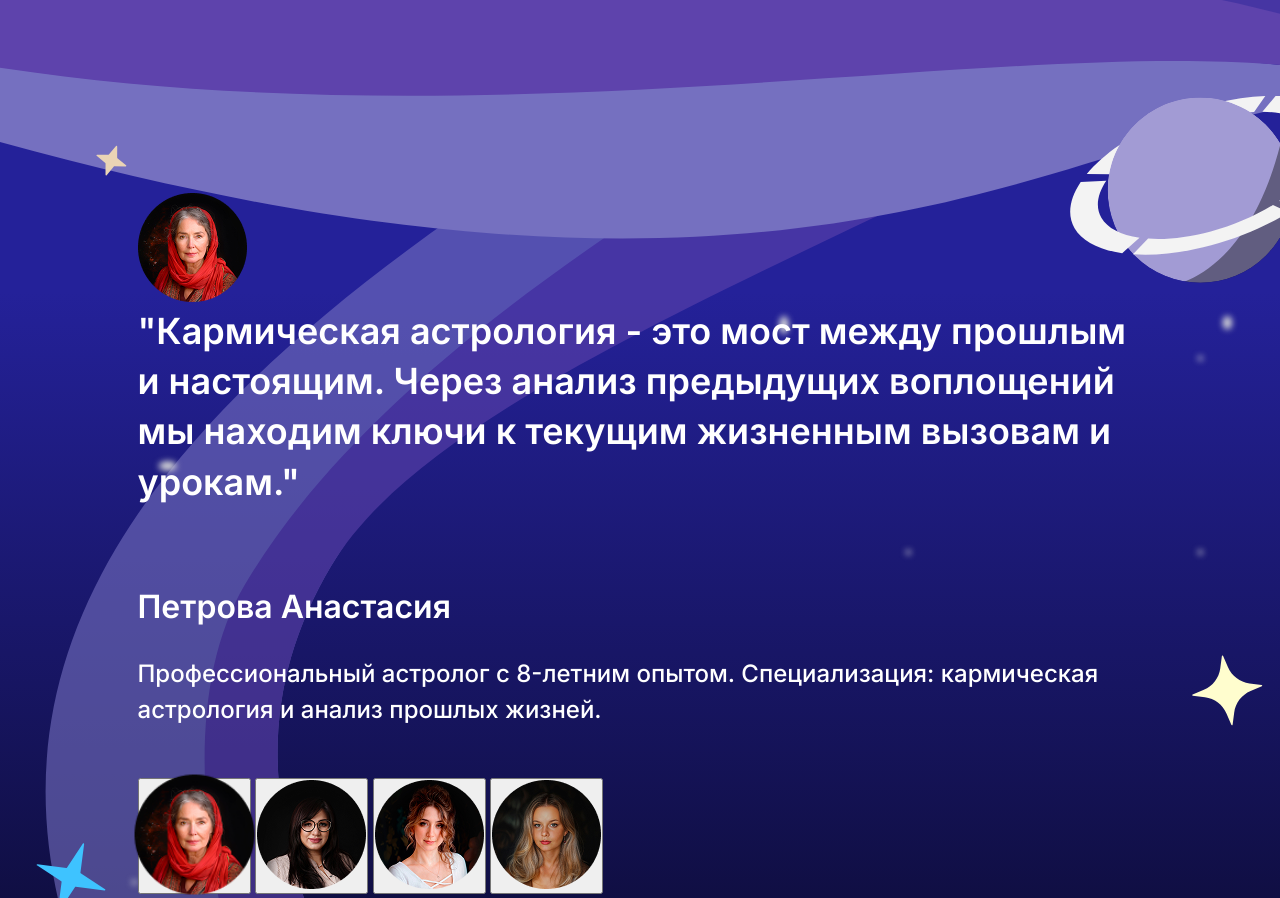
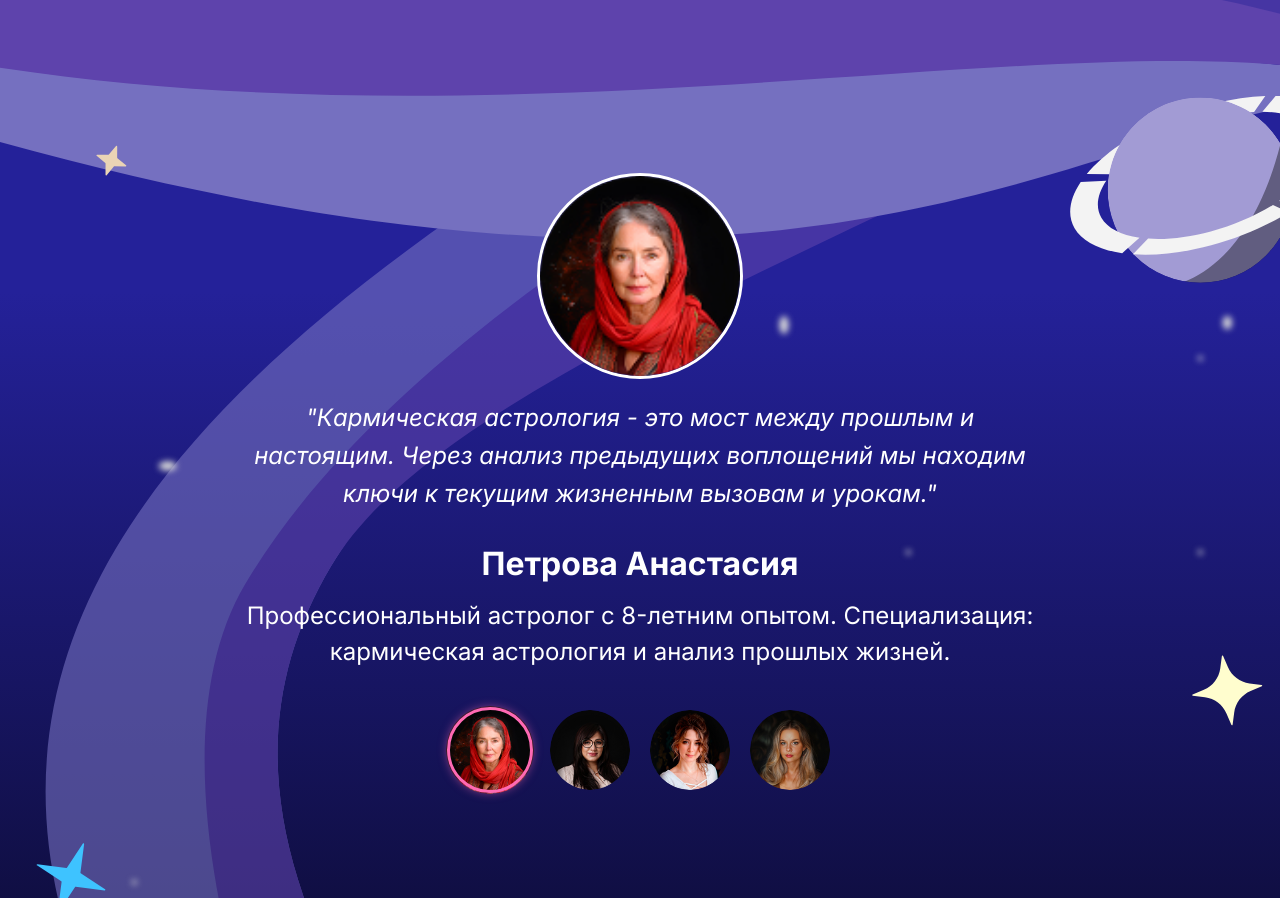
Before and after one commit to dragonburrrn/astra-site, a website: page public/index.html in a window 1280 px wide. Shown: the part 1020-1918 px from the top of the page. Drawn offline with Linux system fonts and the light colour scheme.

Commit message:
Update style.css

```diff
--- a/public/style.css
+++ b/public/style.css
@@ -136,35 +136,109 @@ main {
 }
 
 .specialist {
-  max-width: 1005px;
-  width: 100%;
-  margin-top: 60px;
+  max-width: 800px;
+  margin: 0 auto;
+  padding: 40px 20px;
+  text-align: center;
+  font-family: "Inter", sans-serif;
 }
 
-.name {
+.specialist-container {
+  margin-bottom: 40px;
+}
+
+.specialist-photo {
+  width: 200px;
+  height: 200px;
+  border-radius: 50%;
+  overflow: hidden;
+  margin: 0 auto 20px;
+  border: 3px solid #fff;
+}
+
+.specialist-photo img {
+  width: 100%;
+  height: 100%;
+  object-fit: cover;
+}
+
+.specialist .quote {
+  font-family: "Inter", sans-serif;
+  font-size: 24px;
+  font-weight: 400; /* Regular */
+  font-style: italic;
+  color: #fff; /* Или другой цвет по вашему выбору */
+  margin-bottom: 30px;
+  line-height: 1.6;
+}
+
+.specialist .name {
   font-family: "Inter", sans-serif;
   font-size: 32px;
-  font-weight: 600;
-  color: white;
-  margin: 80px 0 30px;
+  font-weight: 700; /* Regular */
+  color: #fff; /* Или другой цвет по вашему выбору */
+  margin-bottom: 15px;
 }
 
-.quote {
+.specialist .description {
   font-family: "Inter", sans-serif;
-  font-size: 36px;
-  font-weight: 600;
-  color: #fff;
-  line-height: 1.4;
-  margin-bottom: 60px;
+  font-size: 24px;
+  font-weight: 400; /* Regular */
+  color: #fff; /* Или другой цвет по вашему выбору */
+  margin-bottom: 30px;
+  line-height: 1.5;
 }
 
-.description {
-  font-family: "Inter", sans-serif;
-  font-size: 24px;
-  font-weight: 500;
-  color: white;
-  line-height: 1.5;
-  margin-bottom: 50px;
+.specialist-selector {
+  display: flex;
+  justify-content: center;
+  gap: 20px;
+  flex-wrap: wrap;
+}
+
+.specialist-button {
+  width: 80px;
+  height: 80px;
+  border-radius: 50%;
+  padding: 0;
+  border: none;
+  background: none;
+  cursor: pointer;
+  transition: all 0.3s ease;
+  position: relative;
+}
+
+.specialist-button::after {
+  content: '';
+  position: absolute;
+  top: -3px;
+  left: -3px;
+  right: -3px;
+  bottom: -3px;
+  border-radius: 50%;
+  border: 3px solid transparent;
+  transition: all 0.3s ease;
+}
+
+.specialist-button:hover::after {
+  border-color: rgba(255, 105, 180, 0.5);
+}
+
+.specialist-button.active::after {
+  border-color: #ff69b4;
+  box-shadow: 0 0 10px rgba(255, 105, 180, 0.5);
+}
+
+.specialist-button img {
+  width: 100%;
+  height: 100%;
+  border-radius: 50%;
+  object-fit: cover;
+  transition: transform 0.3s ease;
+}
+
+.specialist-button.active img {
+  transform: scale(1.1);
 }
 
 .badges {
@@ -236,7 +310,7 @@ figcaption {
   margin: 0 auto;
   position: relative;
   overflow: hidden;
-  background: transparent; /* Убрали фон */
+  background: transparent;
   margin-bottom: 150px;
 }
 
@@ -253,7 +327,7 @@ figcaption {
 
 .slide-image {
   flex: 1;
-  background-size: contain; /* Изменено с cover на contain */
+  background-size: contain;
   background-position: center;
   background-repeat: no-repeat;
 }
@@ -270,7 +344,7 @@ figcaption {
   font-family: "Inter", sans-serif;
   font-size: 64px;
   font-weight: 700;
-  color: #fff; /* Или другой цвет по вашему выбору */
+  color: #fff;
   margin-bottom: 30px;
 }
 
@@ -278,17 +352,24 @@ figcaption {
   font-family: "Inter", sans-serif;
   font-size: 20px;
   font-weight: 400;
-  color: #fff; /* Или другой цвет по вашему выбору */
-  margin-bottom: 10px;
+  color: #fff;
+  margin-bottom: 40px; /* Увеличенный отступ перед кнопкой */
+  line-height: 1.6;
 }
 
-.slide ul {
+.price-btn-container {
+  display: flex;
+  align-items: center;
+  gap: 30px; /* Расстояние между ценой и кнопкой */
+  margin-top: 20px;
+}
+
+.price {
   font-family: "Inter", sans-serif;
-  font-size: 20px;
-  font-weight: 400;
-  color: #fff; /* Или другой цвет по вашему выбору */
-  margin-bottom: 30px;
-  margin-left: 20px;
+  font-size: 32px;
+  font-weight: 700;
+  color: #fff;
+  min-width: 150px;
 }
 
 .slide-btn {
@@ -296,7 +377,7 @@ figcaption {
   text-decoration: none;
   width: fit-content;
   padding: 15px 30px;
-  background-color: #e241be; /* цвет кнопки */
+  background-color: #e241be;
   color: white;
   border: none;
   border-radius: 10px;
@@ -304,6 +385,13 @@ figcaption {
   cursor: pointer;
   font-family: "Inter", sans-serif;
   font-weight: 600;
+  transition: all 0.3s ease;
+}
+
+.slide-btn:hover {
+  background-color: #c93aa8;
+  transform: translateY(-2px);
+  box-shadow: 0 4px 12px rgba(226, 65, 190, 0.3);
 }
 
 .slider-nav {
@@ -321,14 +409,14 @@ figcaption {
   transition: all 0.3s;
   opacity: 0.6;
   border-radius: 100px;
-  background-size: contain; /* Изменено с cover на contain */
+  background-size: contain;
   background-repeat: no-repeat;
 }
 
 .slider-dot:hover,
 .slider-dot.active {
   opacity: 1;
-  box-shadow: 0 0 15px rgba(255, 255, 255, 0.8); /* Подсветка вместо обводки */
+  box-shadow: 0 0 15px rgba(255, 255, 255, 0.8);
 }
 
 .slider-arrow {
```
